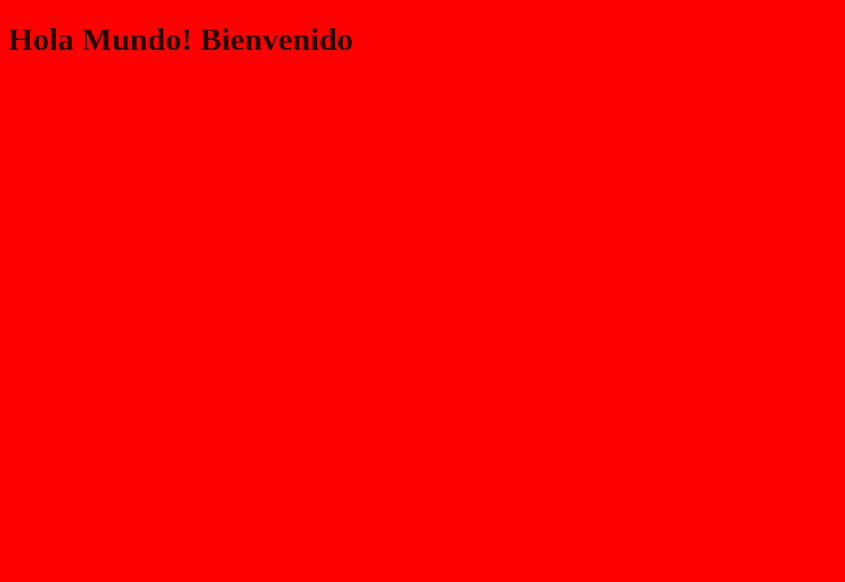
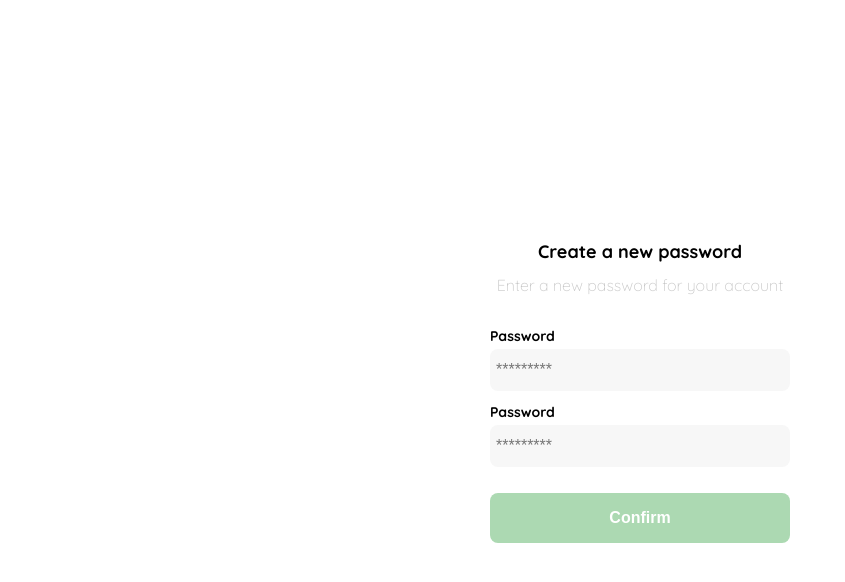
Before and after one commit to franciscogsycod/https---github.com-franciscogsycod-CursoPracticoReact2-JS, a React app: page / in a window 1280 px wide. Shown: the top 582 px of the page, without its empty margins (0-845 px from the left). Built offline with nearby package versions, Linux system fonts and the light colour scheme.

Commit message:
Se hecho a andar el curso de Frontend Developer de la e-shop con React

```diff
--- a/public/index.html
+++ b/public/index.html
@@ -4,6 +4,9 @@
     <meta charset="UTF-8">
     <meta http-equiv="X-UA-Compatible" content="IE=edge">
     <meta name="viewport" content="width=device-width, initial-scale=1.0">
+    <link rel="preconnect" href="https://fonts.googleapis.com">
+    <link rel="preconnect" href="https://fonts.gstatic.com" crossorigin>
+    <link href="https://fonts.googleapis.com/css2?family=Quicksand:wght@300;500;700&display=swap" rel="stylesheet">
     <title>Curso Práctico de React 2021 | Escuela de JavaScript de Platzi</title>
 </head>
 <body>
--- a/src/components/App.jsx
+++ b/src/components/App.jsx
@@ -1,9 +1,13 @@
-import React from "react";
-import '../styles/global.scss';
+import React from 'react';
+import Layout from '../containers/Layout';
+import Login from '../containers/Login';
+import '../styles/global.css';
 
 const App = () => {
     return (
-        <h1>Hola Mundo! Bienvenido</h1>
+        <Layout>
+            <Login/>
+        </Layout>
     );
 };
 
--- /dev/null
+++ b/src/containers/Layout.jsx
@@ -0,0 +1,11 @@
+import React from 'react';
+
+const Layout = ( {children}) => {
+    return (
+        <div className="Layout">
+            {children}
+        </div>
+    );
+}
+
+export default Layout;
--- /dev/null
+++ b/src/containers/Login.jsx
@@ -0,0 +1,27 @@
+import React from 'react';
+import '../styles/Login.scss';
+
+const Login = () => {
+    return(
+        <div className="login">
+            <div className="form-container">
+                <img src="./logos/logo_yard_sale.svg" alt="logo" className="logo"/>
+
+                <h1 className="title">Create a new password</h1>
+                <p className="subtitle">Enter a new password for your account</p>
+
+                <form action="/" className="form">
+                    <label for="password" className="label">Password</label>
+                    <input type="password" id="password" placeholder="*********" className="input input-password"/>
+
+                    <label for="new-password" className="label">Password</label>
+                    <input type="password" id="new-password" placeholder="*********" className="input input-password"/>
+
+                    <input type="submit" value="Confirm" className="primary-button login-button"/>
+                </form>
+            </div>
+        </div>
+    );
+}
+
+export default Login;
--- /dev/null
+++ b/src/styles/Login.scss
@@ -0,0 +1,70 @@
+  @import 'vars';
+
+  .login {
+    width: 100%;
+    height: 100vh;
+    display: grid;
+    place-items: center;
+  }
+  .form-container {
+    display: grid;
+    grid-template-rows: auto 1fr auto;
+    width: 300px;
+  }
+  .logo {
+    width: 150px;
+    margin-bottom: 48px;
+    justify-self: center;
+    display: none;
+  }
+  .title {
+    font-size: var(--lg);
+    margin-bottom: 12px;
+    text-align: center;
+  }
+  .subtitle {
+    color: var(--very-light-pink);
+    font-size: var(--md);
+    font-weight: 300;
+    margin-top: 0;
+    margin-bottom: 32px;
+    text-align: center;
+  }
+  .form {
+    display: flex;
+    flex-direction: column;
+  }
+  .label {
+    font-size: var(--sm);
+    font-weight: bold;
+    margin-bottom: 4px;
+  }
+  .input {
+    background-color: var(--text-input-field);
+    border: none;
+    border-radius: 8px;
+    height: 30px;
+    font-size: var(--md);
+    padding: 6px;
+    margin-bottom: 12px;
+  }
+  .primary-button {
+    background-color: var(--hospital-green);
+    border-radius: 8px;
+    border: none;
+    color: var(--white);
+    width: 100%;
+    cursor: pointer;
+    font-size: var(--md);
+    font-weight: bold;
+    height: 50px;
+  }
+  .login-button {
+    margin-top: 14px;
+    margin-bottom: 30px;
+  }
+  @media (max-width: 640px) {
+    .logo {
+      display: block;
+    }
+}
--- /dev/null
+++ b/src/styles/_vars.scss
@@ -0,0 +1,10 @@
+:root {
+    --white: #FFFFFF;
+    --black: #000000;
+    --very-light-pink: #C7C7C7;
+    --text-input-field: #F7F7F7;
+    --hospital-green: #ACD9B2;
+    --sm: 14px;
+    --md: 16px;
+    --lg: 18px;
+}
--- /dev/null
+++ b/src/styles/global.css
@@ -0,0 +1,4 @@
+body {
+    margin: 0;
+    font-family: 'Quicksand', sans-serif;
+}
--- a/src/styles/global.scss
+++ /dev/null
@@ -1,7 +0,0 @@
-$base-color: #ff0000;
-$color: rgb(black, 0.85);
-
-body {
-    background-color: $base-color;
-    color: $color;
-}
--- a/webpack.config.js
+++ b/webpack.config.js
@@ -30,7 +30,7 @@
                 ]
             },
             {
-                test: /\.s[ac]ss$/i,
+                test: /\.(css|scss)$/,
                 use: [
                     "style-loader",
                     "css-loader",
```
